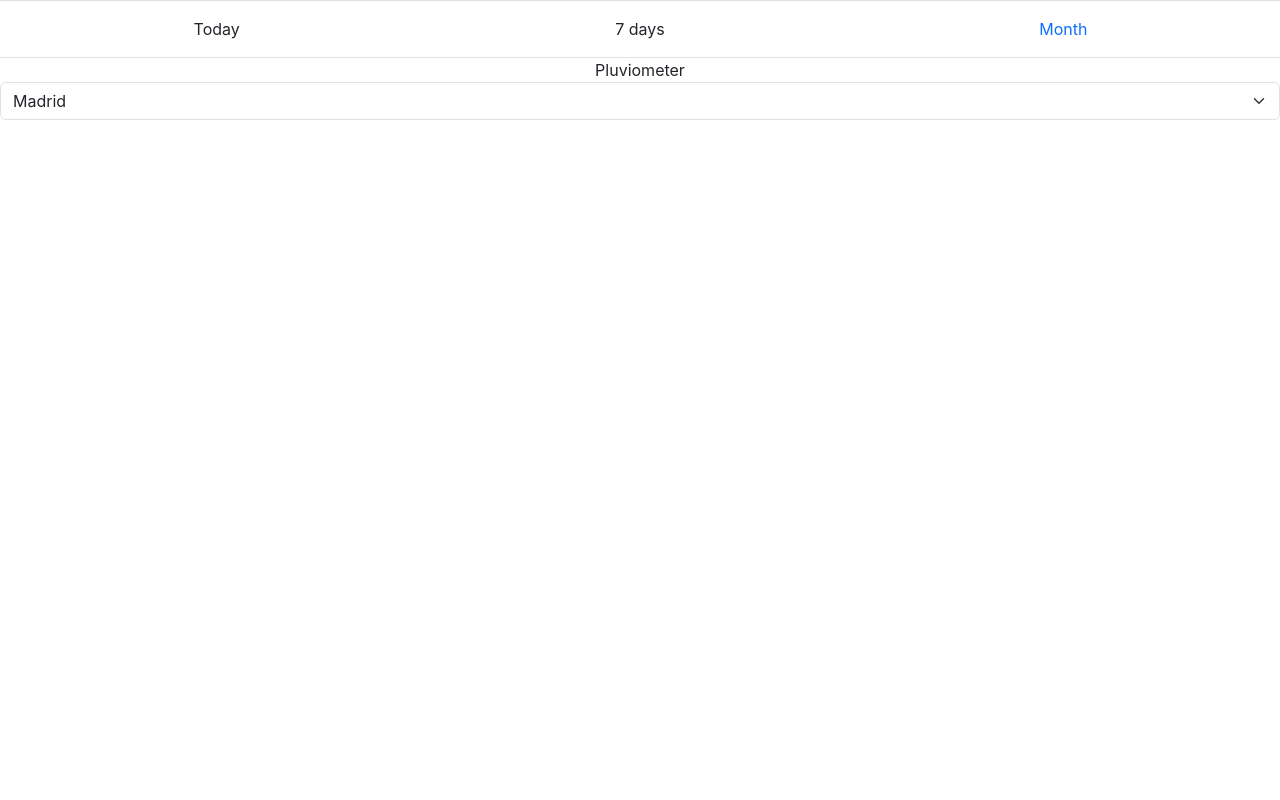
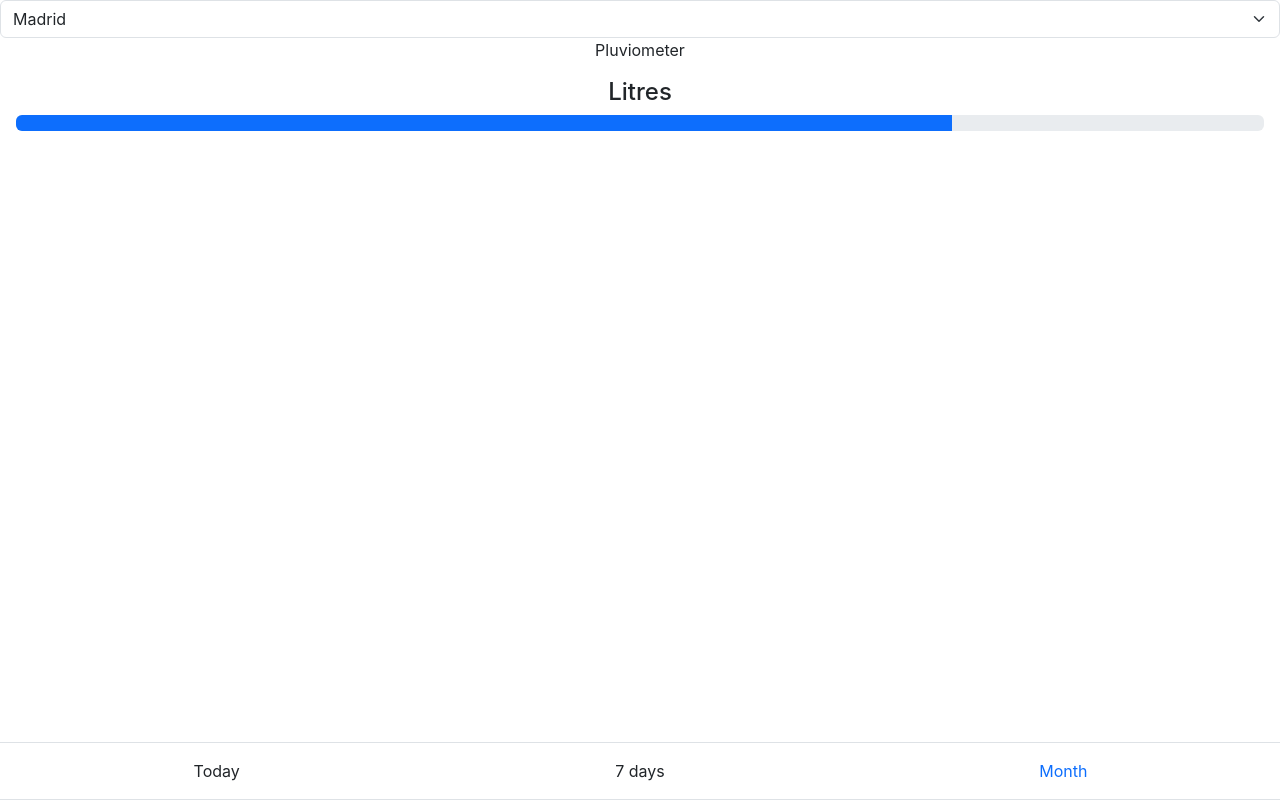
Before and after one commit to Victorlpz23/React-Pluviometer, a React (Create React App) app: page / in a window 1280 px wide. Built offline with nearby package versions, Linux system fonts and the light colour scheme.

Commit message:
RainGuage Done

```diff
--- a/src/App.js
+++ b/src/App.js
@@ -2,14 +2,16 @@ import './App.css';
 import CitySelector from './components/CitySelector';
 import DateSelector from './components/DateSelector';
 import Pluviometer from './components/Pluviometer';
+import RainGuage from './components/RainGuage';
 import cities from "./data/cities.json"
 
 function App() {
   return (
     <div className="App">
+      <CitySelector cities={cities} selectedCity="Madrid"/>
+      <Pluviometer />
+      <RainGuage />
       <DateSelector selectedDate='Month' />
-      <Pluviometer />
-      <CitySelector cities={cities} selectedCity="Madrid"/>
     </div>
   );
 }
--- a/src/components/DateSelector.jsx
+++ b/src/components/DateSelector.jsx
@@ -4,7 +4,7 @@ function DateSelector({ selectedDate, onDateChange }) {
   const options = ["Today", "7 days", "Month"]
 
   return (
-    <div className='row border p-3'>
+    <div className='row border p-3 fixed-bottom'>
       {options.map((option) => (
         <div
           onClick={() => onDateChange(option)}
--- a/src/components/RainGuage.jsx
+++ b/src/components/RainGuage.jsx
@@ -0,0 +1,20 @@
+import React from 'react'
+
+function RainGuage({ litres }) {
+  return (
+    <div className='m-3'>
+      <h4 className='text-center'>{litres} Litres</h4>
+      <div
+        className='progress'
+        role="progressbar"
+        aria-label="Basic example"
+        aria-valuemin="0"
+        aria-valuemax="100"
+      >
+        <div className='progress-bar w-75'></div>
+      </div>
+    </div>
+  );
+}
+
+export default RainGuage
```
